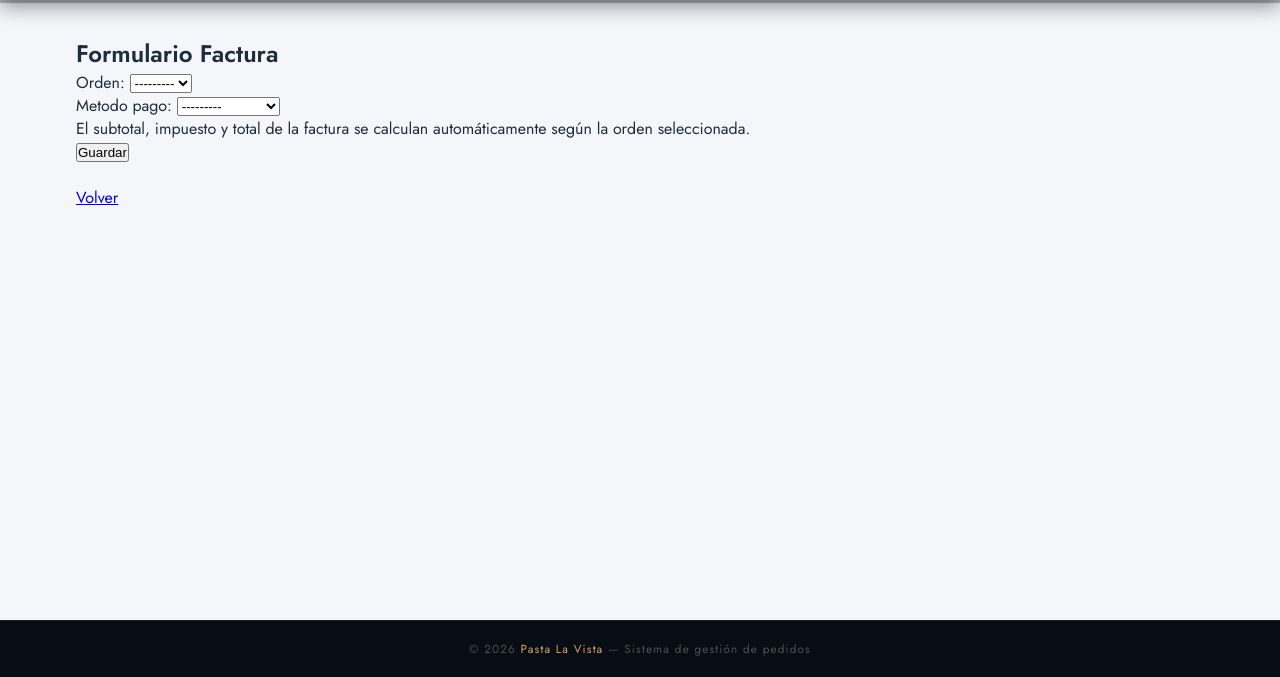
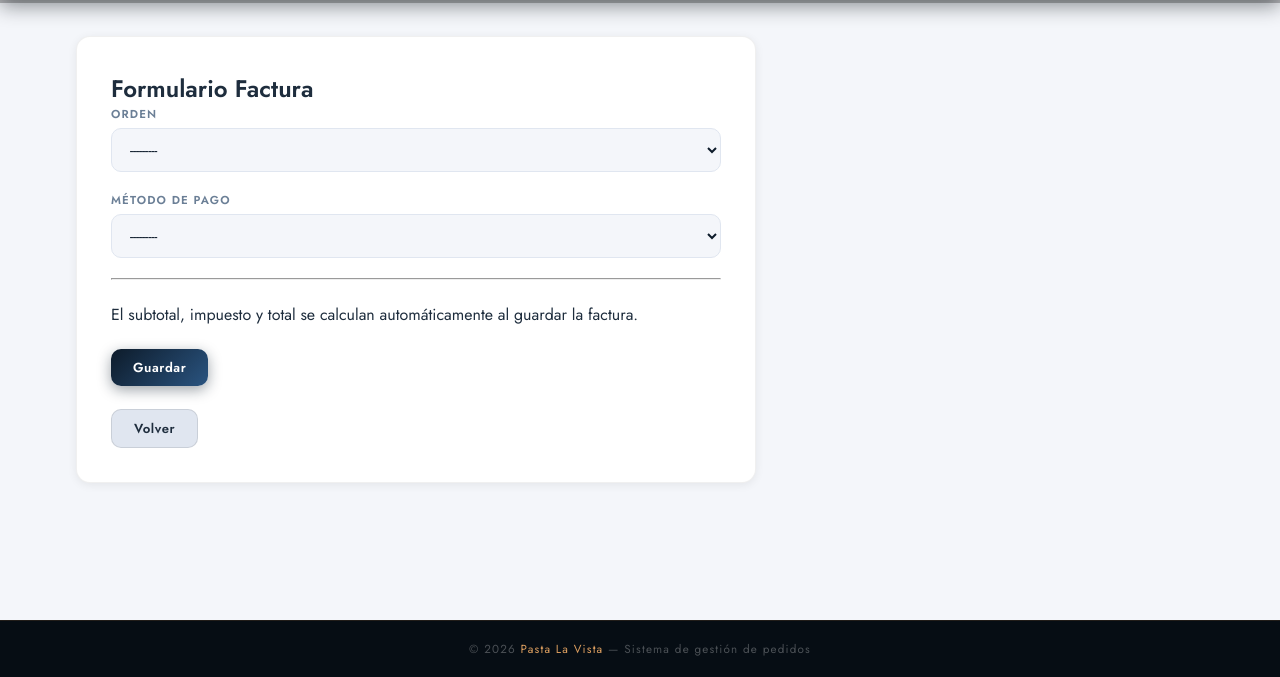
Before and after one commit to SebastianRonce/restaurante_502, a Django app: page /facturas/crear/ in a window 1280 px wide. Shown: the part 123-800 px from the top of the page. Run offline with Django 5.2, Linux system fonts and the light colour scheme; the visitor is signed in with stand-in values (Sample User, id 1); data that the repository does not hold is empty.

Commit message:
arreglos de factura

```diff
--- a/gestion/forms.py
+++ b/gestion/forms.py
@@ -42,7 +42,14 @@ class OrdenForm(forms.ModelForm):
 
     class Meta:
         model = Orden
-        exclude = ['total']
+
+        fields = [
+            'cliente',
+            'empleado',
+            'mesa',
+            'estado_orden',
+            'total'
+        ]
 
 
 class FacturaForm(forms.ModelForm):
--- a/gestion/templates/gestion/form_factura.html
+++ b/gestion/templates/gestion/form_factura.html
@@ -1,6 +1,8 @@
 {% extends 'gestion/base.html' %}
 
 {% block content %}
+
+<div class="form-card">
 
     <h2>Formulario Factura</h2>
 
@@ -8,14 +10,26 @@
 
         {% csrf_token %}
 
-    {{ form.as_p }}
+        <div class="form-grupo">
+            <label>Orden</label>
+            {{ form.orden }}
+        </div>
+
+        <div class="form-grupo">
+            <label>Método de pago</label>
+            {{ form.metodo_pago }}
+        </div>
+
+        <hr><br>
 
         <p>
-        El subtotal, impuesto y total de la factura
-        se calculan automáticamente según la orden seleccionada.
+            El subtotal, impuesto y total se calculan automáticamente
+            al guardar la factura.
         </p>
 
-    <button type="submit">
+        <br>
+
+        <button type="submit" class="btn btn-primario">
             Guardar
         </button>
 
@@ -23,8 +37,10 @@
 
     <br>
 
-<a href="{% url 'facturas' %}">
+    <a href="{% url 'facturas' %}" class="btn btn-secundario">
         Volver
     </a>
 
+</div>
+
 {% endblock %}
```
Also changed, not shown: gestion/templates/gestion/form_orden.html (line endings or trailing spaces). Lines whose indentation alone changed are shown as unchanged.
